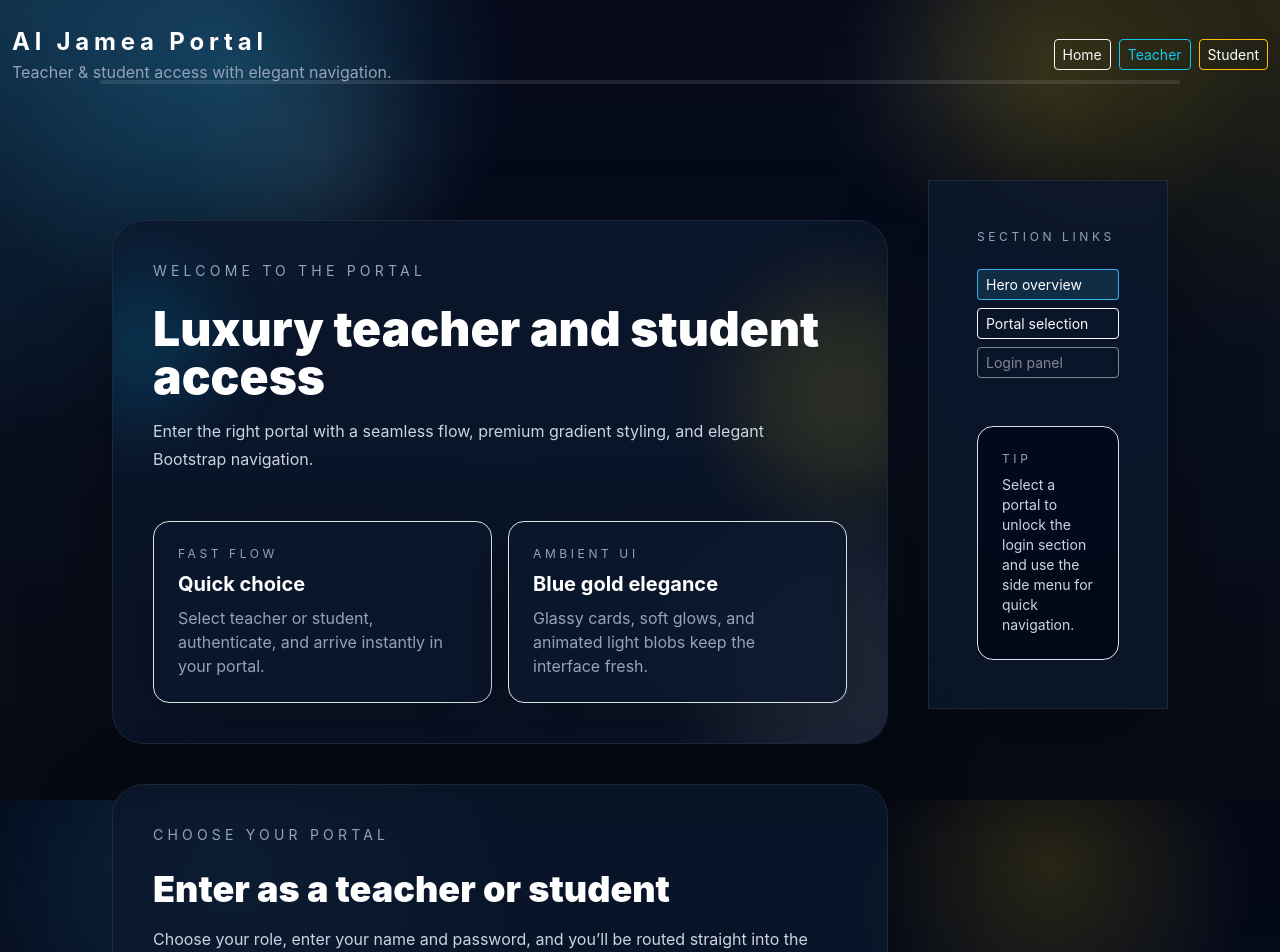
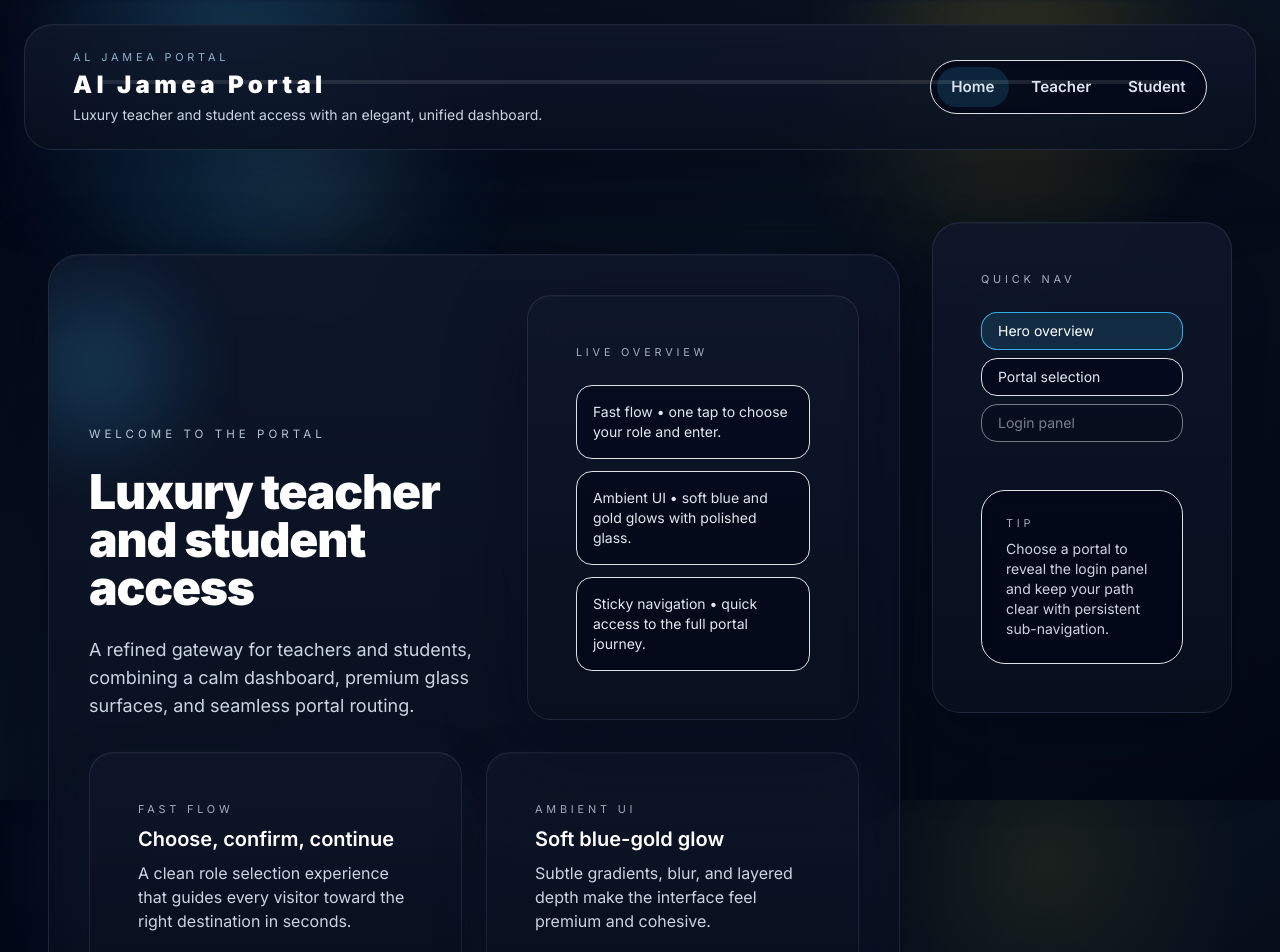
Before and after one commit to 27123-Star/stackblitz-starters-7e9qvznv, a Next.js app: page / in a window 1280 px wide. Shown: the top 952 px of the page. Built offline with nearby package versions, Linux system fonts and the light colour scheme.

Commit message:
navigation page setup

```diff
--- a/app/globals.css
+++ b/app/globals.css
@@ -1,3 +1,4 @@
+@import url("https://fonts.googleapis.com/css2?family=Inter:wght@400;500;600;700;800;900&display=swap");
 @import url("https://cdn.jsdelivr.net/npm/bootstrap@5.3.2/dist/css/bootstrap.min.css");
 
 @tailwind base;
@@ -15,13 +16,24 @@
 
 body {
   min-height: 100vh;
-  font-family: Inter, system-ui, -apple-system, BlinkMacSystemFont, "Segoe UI", sans-serif;
+  font-family: "Inter", system-ui, -apple-system, BlinkMacSystemFont, "Segoe UI", sans-serif;
   color: rgb(var(--foreground-rgb));
   background:
-    radial-gradient(circle at 18% 8%, rgba(var(--blue-accent), 0.24), transparent 22%),
-    radial-gradient(circle at 82% 8%, rgba(var(--gold-glow), 0.14), transparent 16%),
-    linear-gradient(180deg, rgb(var(--background-start-rgb)) 0%, rgb(var(--background-mid-rgb)) 45%, rgb(var(--background-end-rgb)) 100%);
+    radial-gradient(circle at 18% 6%, rgba(56, 189, 248, 0.19), transparent 18%),
+    radial-gradient(circle at 82% 8%, rgba(255, 215, 0, 0.08), transparent 15%),
+    linear-gradient(145deg, #020617 0%, #07111f 45%, #040816 100%);
   background-attachment: fixed;
+}
+
+.ambient-shell {
+  position: fixed;
+  inset: 0;
+  pointer-events: none;
+  background:
+    radial-gradient(circle at 20% 18%, rgba(56, 189, 248, 0.13), transparent 22%),
+    radial-gradient(circle at 78% 12%, rgba(255, 215, 0, 0.10), transparent 18%),
+    radial-gradient(circle at 50% 70%, rgba(15, 23, 42, 0.45), transparent 30%);
+  filter: blur(2px);
 }
 
 body::before {
@@ -135,10 +147,42 @@ html {
 }
 
 .glass-surface {
-  background: rgba(12, 24, 44, 0.82);
-  border: 1px solid rgba(255, 255, 255, 0.08);
+  background: linear-gradient(180deg, rgba(15, 23, 42, 0.86), rgba(8, 15, 30, 0.88));
+  border: 1px solid rgba(148, 163, 184, 0.15);
   backdrop-filter: blur(18px);
-  box-shadow: 0 28px 90px rgba(0, 0, 0, 0.32);
+  box-shadow: 0 26px 80px rgba(2, 6, 23, 0.45), inset 0 1px 0 rgba(255, 255, 255, 0.03);
+}
+
+.nav-pill {
+  padding: 0.55rem 0.9rem;
+  font-size: 0.95rem;
+  font-weight: 600;
+  color: #dbe4f0;
+  transition: transform 0.18s ease, background-color 0.18s ease, color 0.18s ease;
+}
+
+.nav-pill:hover {
+  transform: translateY(-1px);
+  background: rgba(56, 189, 248, 0.12);
+  color: #fff;
+}
+
+.portal-card {
+  border: 1px solid rgba(148, 163, 184, 0.14);
+  background: linear-gradient(180deg, rgba(15, 23, 42, 0.82), rgba(8, 15, 30, 0.92));
+  box-shadow: 0 22px 48px rgba(15, 23, 42, 0.35), inset 0 1px 0 rgba(255, 255, 255, 0.04);
+  transition: transform 0.2s ease, border-color 0.2s ease, box-shadow 0.2s ease;
+}
+
+.portal-card:hover {
+  transform: translateY(-4px) scale(1.01);
+  border-color: rgba(56, 189, 248, 0.45);
+  box-shadow: 0 24px 60px rgba(56, 189, 248, 0.12), inset 0 1px 0 rgba(255, 255, 255, 0.08);
+}
+
+.portal-card.active-card {
+  border-color: rgba(251, 191, 36, 0.45);
+  background: linear-gradient(145deg, rgba(15, 23, 42, 0.94), rgba(17, 24, 39, 0.98));
 }
 
 .glow-border {
--- a/app/layout.tsx
+++ b/app/layout.tsx
@@ -9,23 +9,26 @@ export default function RootLayout({ children }: { children: ReactNode }) {
     <html lang="en">
       <body className="relative min-h-screen overflow-x-hidden bg-slate-950 text-slate-100">
         <AppProvider>
-          <div className="pointer-events-none absolute inset-0 bg-[radial-gradient(circle_at_top_left,_rgba(56,189,248,0.20),transparent_22%),radial-gradient(circle_at_top_right,_rgba(255,215,0,0.14),transparent_18%)]" />
+          <div className="ambient-shell" aria-hidden="true" />
           <div className="relative z-10">
-            <header className="container-fluid py-4">
-              <div className="d-flex flex-column flex-md-row align-items-start align-items-md-center justify-content-between gap-3">
-                <div>
-                  <Link href="/" className="navbar-brand fs-4 fw-bold text-white tracking-[0.2em]">Al Jamea Portal</Link>
-                  <p className="mb-0 text-slate-400">Teacher & student access with elegant navigation.</p>
+            <header className="mx-auto w-full max-w-7xl px-4 pt-4 md:px-6 lg:px-8">
+              <div className="glass-surface rounded-[28px] px-5 py-4 shadow-2xl shadow-slate-950/40">
+                <div className="flex flex-col gap-4 lg:flex-row lg:items-center lg:justify-between">
+                  <div>
+                    <p className="text-[0.68rem] uppercase tracking-[0.35em] text-sky-200/75">Al Jamea Portal</p>
+                    <Link href="/" className="mt-1 block text-2xl font-black tracking-[0.18em] text-white hover:text-sky-100">Al Jamea Portal</Link>
+                    <p className="mt-1 text-sm text-slate-300">Luxury teacher and student access with an elegant, unified dashboard.</p>
+                  </div>
+                  <nav className="flex flex-wrap items-center gap-2 rounded-full border border-white/10 bg-slate-950/70 p-1.5 shadow-inner shadow-slate-950/30">
+                    <Link href="/" className="nav-pill rounded-full bg-sky-400/15 text-sky-100">Home</Link>
+                    <Link href="/teacher" className="nav-pill rounded-full text-slate-200 hover:bg-sky-400/10 hover:text-white">Teacher</Link>
+                    <Link href="/student" className="nav-pill rounded-full text-slate-200 hover:bg-amber-400/10 hover:text-amber-100">Student</Link>
+                  </nav>
                 </div>
-                <nav className="d-flex flex-wrap gap-2">
-                  <Link href="/" className="btn btn-outline-light btn-sm">Home</Link>
-                  <Link href="/teacher" className="btn btn-outline-info btn-sm">Teacher</Link>
-                  <Link href="/student" className="btn btn-outline-warning btn-sm text-white">Student</Link>
-                </nav>
               </div>
             </header>
 
-            <main className="p-6 max-w-6xl mx-auto pb-32">{children}</main>
+            <main className="mx-auto w-full max-w-7xl px-4 pb-32 pt-6 md:px-6 lg:px-8">{children}</main>
             <footer className="footer-glow mt-10 rounded-4 border border-white/10 bg-slate-950/75 p-5 text-center text-slate-300 shadow-xl shadow-slate-950/20">
               <div className="container">
                 <p className="mb-2 text-muted">Built for teachers and students with premium portal access.</p>
--- a/app/page.tsx
+++ b/app/page.tsx
@@ -88,8 +88,8 @@ export default function Home() {
       <div className="scroll-progress-outer fixed left-0 right-0 top-20 z-50 mx-auto hidden h-1 overflow-hidden rounded-full bg-white/10 lg:block">
         <div className="scroll-progress-inner h-1 rounded-full bg-gradient-to-r from-sky-400 via-cyan-300 to-amber-300" style={{ width: `${scrollProgress}%` }} />
       </div>
-      <div className="mx-auto grid max-w-6xl gap-10 lg:grid-cols-[1fr_240px]">
-        <div className="space-y-10">
+      <div className="mx-auto grid max-w-7xl gap-8 lg:grid-cols-[1fr_300px]">
+        <div className="space-y-8">
           <div className="lg:hidden">
             <button
               onClick={() => setMobileNavOpen((open) => !open)}
@@ -103,40 +103,46 @@ export default function Home() {
               <a href="#login" className={`sidebar-link d-block btn btn-sm btn-outline-light text-start ${selectedRole ? "" : "disabled opacity-50"} ${activeSection === "login" ? "active-section" : ""}`}>Login panel</a>
             </div>
           </div>
-          <section id="hero" className="glass-surface rounded-[2rem] p-10 overflow-hidden relative reveal-card" style={{ "--delay": "0s" } as CSSProperties}>
-            <span className="blob absolute -left-10 top-8 h-40 w-40 rounded-full bg-sky-500/20 animate-blob" />
-            <span className="blob absolute -right-10 top-20 h-52 w-52 rounded-full bg-yellow-400/15 animate-blob animation-delay-2000" />
-            <span className="blob absolute -right-16 -bottom-16 h-64 w-64 rounded-full bg-white/10 animate-blob animation-delay-4000" />
-            <div className="position-relative z-10">
-              <p className="text-sm uppercase tracking-[0.3em] text-slate-400">Welcome to the portal</p>
-              <h1 className="mt-4 text-5xl font-black text-white">Luxury teacher and student access</h1>
-              <p className="mt-3 max-w-2xl leading-7 text-slate-300">
-                Enter the right portal with a seamless flow, premium gradient styling, and elegant Bootstrap navigation.
-              </p>
-              <div className="row g-3 mt-8">
-                <div className="col-md-6">
-                  <div className="glass-surface rounded-4 p-4 border border-slate-800">
-                    <p className="text-xs uppercase tracking-[0.3em] text-slate-400">Fast flow</p>
-                    <h2 className="mt-2 text-xl font-bold text-white">Quick choice</h2>
-                    <p className="mt-2 text-slate-400">Select teacher or student, authenticate, and arrive instantly in your portal.</p>
-                  </div>
-                </div>
-                <div className="col-md-6">
-                  <div className="glass-surface rounded-4 p-4 border border-slate-800">
-                    <p className="text-xs uppercase tracking-[0.3em] text-slate-400">Ambient UI</p>
-                    <h2 className="mt-2 text-xl font-bold text-white">Blue gold elegance</h2>
-                    <p className="mt-2 text-slate-400">Glassy cards, soft glows, and animated light blobs keep the interface fresh.</p>
-                  </div>
+          <section id="hero" className="glass-surface relative overflow-hidden rounded-[32px] p-8 md:p-10 reveal-card" style={{ "--delay": "0s" } as CSSProperties}>
+            <span className="blob absolute -left-8 top-8 h-40 w-40 rounded-full bg-sky-400/20" />
+            <span className="blob absolute right-8 top-6 h-48 w-48 rounded-full bg-amber-300/12" />
+            <span className="blob absolute bottom-0 right-1/4 h-56 w-56 rounded-full bg-white/8" />
+            <div className="relative z-10 grid gap-8 xl:grid-cols-[1.1fr_0.9fr] xl:items-end">
+              <div>
+                <p className="text-[0.72rem] uppercase tracking-[0.35em] text-sky-100/80">Welcome to the portal</p>
+                <h1 className="mt-4 max-w-2xl text-4xl font-black tracking-tight text-white md:text-5xl">Luxury teacher and student access</h1>
+                <p className="mt-4 max-w-xl text-base leading-7 text-slate-300 md:text-lg">
+                  A refined gateway for teachers and students, combining a calm dashboard, premium glass surfaces, and seamless portal routing.
+                </p>
+              </div>
+              <div className="glass-surface rounded-[24px] p-5">
+                <p className="text-[0.68rem] uppercase tracking-[0.35em] text-slate-300/80">Live overview</p>
+                <div className="mt-4 space-y-3 text-sm text-slate-200">
+                  <div className="rounded-2xl border border-white/10 bg-slate-950/60 p-3">Fast flow • one tap to choose your role and enter.</div>
+                  <div className="rounded-2xl border border-white/10 bg-slate-950/60 p-3">Ambient UI • soft blue and gold glows with polished glass.</div>
+                  <div className="rounded-2xl border border-white/10 bg-slate-950/60 p-3">Sticky navigation • quick access to the full portal journey.</div>
                 </div>
               </div>
             </div>
+            <div className="mt-8 grid gap-4 md:grid-cols-2">
+              <article className="portal-card rounded-[24px] p-5">
+                <p className="text-[0.68rem] uppercase tracking-[0.35em] text-slate-300/80">Fast flow</p>
+                <h2 className="mt-2 text-xl font-semibold text-white">Choose, confirm, continue</h2>
+                <p className="mt-2 text-slate-300">A clean role selection experience that guides every visitor toward the right destination in seconds.</p>
+              </article>
+              <article className="portal-card rounded-[24px] p-5">
+                <p className="text-[0.68rem] uppercase tracking-[0.35em] text-slate-300/80">Ambient UI</p>
+                <h2 className="mt-2 text-xl font-semibold text-white">Soft blue-gold glow</h2>
+                <p className="mt-2 text-slate-300">Subtle gradients, blur, and layered depth make the interface feel premium and cohesive.</p>
+              </article>
+            </div>
           </section>
 
-          <section id="portal" className="glass-surface rounded-[2rem] p-10 reveal-card" style={{ "--delay": "0.2s" } as CSSProperties}>
-            <p className="text-sm uppercase tracking-[0.3em] text-slate-400">Choose your portal</p>
-            <h2 className="mt-4 text-4xl font-black text-white">Enter as a teacher or student</h2>
-            <p className="mt-3 max-w-2xl leading-7 text-slate-300">
-              Choose your role, enter your name and password, and you’ll be routed straight into the right portal.
+          <section id="portal" className="glass-surface rounded-[32px] p-8 md:p-10 reveal-card" style={{ "--delay": "0.2s" } as CSSProperties}>
+            <p className="text-[0.72rem] uppercase tracking-[0.35em] text-slate-300/80">Choose your portal</p>
+            <h2 className="mt-4 text-3xl font-black text-white md:text-4xl">Enter as a teacher or student</h2>
+            <p className="mt-3 max-w-2xl text-base leading-7 text-slate-300">
+              Choose your role, enter your credentials, and you’ll be routed into the correct workspace with a polished, premium flow.
             </p>
             <div className="mt-6 grid gap-4 sm:grid-cols-2">
               {Object.entries(ROLE_CONFIG).map(([role, config]) => (
@@ -144,22 +150,20 @@ export default function Home() {
                   key={role}
                   type="button"
                   onClick={() => handleRoleSelect(role as "teacher" | "student")}
-                  className={`btn btn-outline-light w-full rounded-4 text-start p-4 shadow-sm transition ${
-                    selectedRole === role
-                      ? "active btn-light text-slate-950"
-                      : "text-slate-100 bg-slate-950/90 border-slate-700 hover:border-sky-400 hover:bg-slate-900"
+                  className={`portal-card w-full rounded-[24px] p-5 text-start transition ${
+                    selectedRole === role ? "active-card" : ""
                   }`}
                 >
-                  <span className="d-block text-xs uppercase tracking-[0.35em] text-slate-400">{config.label}</span>
+                  <span className="d-block text-[0.68rem] uppercase tracking-[0.35em] text-slate-300/80">{config.label}</span>
                   <span className="mt-3 d-block text-2xl font-black text-white">Go to {config.label}</span>
-                  <span className="mt-4 d-block max-w-sm text-sm text-slate-400">Use the password from the teacher sheet or student instructions.</span>
+                  <span className="mt-4 d-block max-w-sm text-sm text-slate-300">Use the password from the teacher sheet or student instructions to continue.</span>
                 </button>
               ))}
             </div>
           </section>
 
           {selectedRole ? (
-            <section id="login" className="glass-surface rounded-[2rem] p-10 reveal-card" style={{ "--delay": "0.4s" } as CSSProperties}>
+            <section id="login" className="glass-surface rounded-[32px] p-8 md:p-10 reveal-card" style={{ "--delay": "0.4s" } as CSSProperties}>
               <h2 className="text-3xl font-bold text-white">{ROLE_CONFIG[selectedRole].label} login</h2>
               <p className="mt-2 text-slate-400">Please enter your name and password to continue to the {ROLE_CONFIG[selectedRole].label.toLowerCase()} portal.</p>
 
@@ -209,16 +213,16 @@ export default function Home() {
         </div>
 
         <aside className="hidden lg:block">
-          <div className="sidebar-card glass-surface sticky top-24 p-5">
-            <p className="text-xs uppercase tracking-[0.3em] text-slate-400">Section links</p>
-            <nav className="sidebar-nav mt-4 d-flex flex-column gap-2">
-              <a href="#hero" className={`sidebar-link btn btn-sm btn-outline-light text-start ${activeSection === "hero" ? "active-section" : ""}`}>Hero overview</a>
-              <a href="#portal" className={`sidebar-link btn btn-sm btn-outline-light text-start ${activeSection === "portal" ? "active-section" : ""}`}>Portal selection</a>
-              <a href="#login" className={`sidebar-link btn btn-sm btn-outline-light text-start ${selectedRole ? "" : "opacity-50 pointer-events-none"} ${activeSection === "login" ? "active-section" : ""}`}>Login panel</a>
+          <div className="glass-surface sticky top-24 rounded-[28px] p-5">
+            <p className="text-[0.68rem] uppercase tracking-[0.35em] text-slate-300/80">Quick nav</p>
+            <nav className="mt-4 flex flex-col gap-2">
+              <a href="#hero" className={`sidebar-link rounded-2xl border border-white/10 bg-slate-950/70 px-3 py-2 text-sm text-slate-200 ${activeSection === "hero" ? "active-section" : ""}`}>Hero overview</a>
+              <a href="#portal" className={`sidebar-link rounded-2xl border border-white/10 bg-slate-950/70 px-3 py-2 text-sm text-slate-200 ${activeSection === "portal" ? "active-section" : ""}`}>Portal selection</a>
+              <a href="#login" className={`sidebar-link rounded-2xl border border-white/10 bg-slate-950/70 px-3 py-2 text-sm text-slate-200 ${selectedRole ? "" : "opacity-50 pointer-events-none"} ${activeSection === "login" ? "active-section" : ""}`}>Login panel</a>
             </nav>
-            <div className="mt-5 rounded-4 border border-slate-800 bg-slate-950/80 p-4">
-              <p className="text-xs uppercase tracking-[0.3em] text-slate-400">Tip</p>
-              <p className="mt-2 text-slate-300 text-sm">Select a portal to unlock the login section and use the side menu for quick navigation.</p>
+            <div className="mt-5 rounded-[24px] border border-white/10 bg-slate-950/75 p-4 shadow-inner shadow-slate-950/40">
+              <p className="text-[0.68rem] uppercase tracking-[0.35em] text-slate-300/80">Tip</p>
+              <p className="mt-2 text-sm text-slate-300">Choose a portal to reveal the login panel and keep your path clear with persistent sub-navigation.</p>
             </div>
           </div>
         </aside>
```
